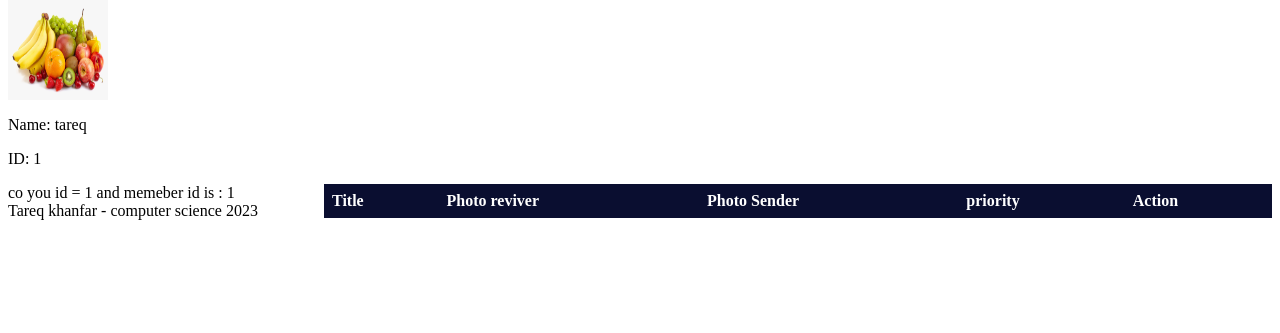
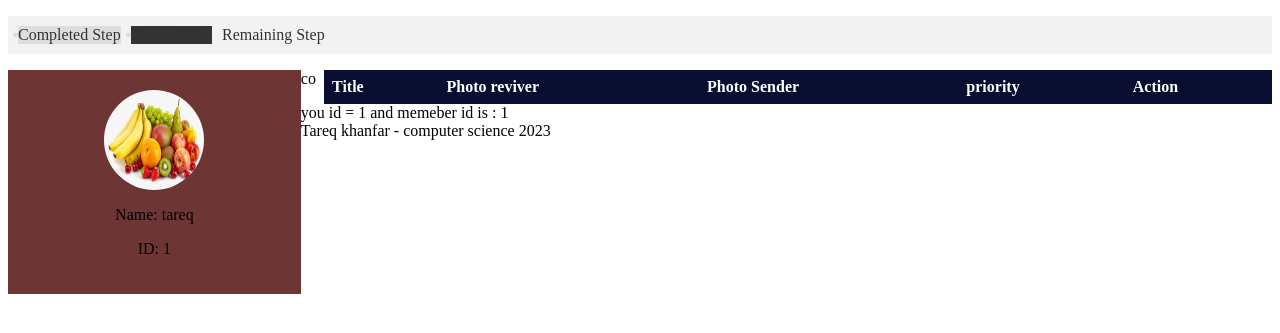
Before and after one commit to tareqkhanfar/TaskSystem, a PHP site: page /Project/home.php in a window 1280 px wide. Shown: the part 183-516 px from the top of the page. Run offline with PHP 8.4, Linux system fonts and the light colour scheme; the visitor is signed in with stand-in values (Sample User, id 1); tables that the repository leaves empty or names only in its code hold one stand-in row (values such as "Sample post"); lists and menus that the app fills with data are empty.

Commit message:
commit_4:49

```diff
--- a/CSS/home.css
+++ b/CSS/home.css
@@ -88,13 +88,63 @@ table {
   background-color: #ffc; /* Change the background color on focus */
 }
 
-.user-info {
+#user-info {
   float: left;
-  width: 25%; /* adjust as needed */  background-color: #f2f2f2;
+  width: 20%;
   padding: 20px;
-  font-size: 14px;
-  font-family: Arial, sans-serif;
+  background-color: #6e3535;
+  text-align: center;
 }
-.user-info img {
+#user-photo {
+  width: 100px;
+  height: 100px;
   border-radius: 50%;
 }
+
+.breadcrumb {
+  list-style: none;
+  display: flex;
+  align-items: center;
+  background-color: #f2f2f2;
+  padding: 10px;
+}
+
+.breadcrumb li {
+  display: inline-block;
+  margin-right: 10px;
+  position: relative;
+}
+
+.breadcrumb li::before {
+  content: "";
+  width: 5px;
+  height: 5px;
+  background-color: #ddd;
+  border-radius: 50%;
+  position: absolute;
+  top: 50%;
+  left: -5px;
+  transform: translateY(-50%);
+}
+
+.breadcrumb li:last-child::before {
+  display: none;
+}
+
+.breadcrumb li a {
+  color: #333;
+  text-decoration: none;
+}
+
+.CP-Step {
+  background-color: #ddd;
+}
+
+.CR-Step {
+  background-color: #333;
+  color: #fff;
+}
+
+.RM-Step a {
+  color: #aaa;
+}
--- a/home.php
+++ b/home.php
@@ -14,17 +14,32 @@
 <head>
     <meta charset="UTF-8">
     <title>Home</title>
-   <link rel = "stylesheet" href="CSS/home.css" >
+   <link rel = "stylesheet" href="./CSS/home.css" >
 </head>
 <body>
 
+
+
 <?php include 'header.php';?>
 
-       <div id="user-info">
+<ul class="breadcrumb">
+  <li class="CP-Step">
+    <a href="#">Completed Step</a>
+  </li>
+  <li class="CR-Step">
+    <a href="#">Current Step</a>
+  </li>
+  <li class="RM-Step">
+    <a href="#">Remaining Step</a>
+  </li>
+</ul>
+
+
+       <asid id="user-info">
     <img src="ImageUsers/<?php echo 'f1.png'; ?>" alt="User Photo" id="user-photo">
     <p>Name: <?php echo 'tareq'; ?></p>
     <p>ID: <?php echo $_SESSION['userID']; ?></p>
-</div>
+</asid>
 
     <?php
 
@@ -39,15 +54,20 @@
 
         foreach ($tasks as $task) {
         echo "<tr>";
+
+        echo ("<form method= 'GET' action = 'Task/ViewDailyTask/viewTask.php' >  ") ;
         echo "<td>" . $task['title'] . "</td>";
-        echo "<td><img src='ImageUsers/".$task['photo'] ."'/></td>";
-        echo "<td><img src='ImageUsers/".$task['photo'] . "'/></td>";
+
+        echo "<td><img src='ImageUsers/".$task['photoReciver'] ."'/></td>";
+        echo "<td><img src='ImageUsers/".$task['photoSender'] . "'/></td>";
         echo "<td>" . $task['priority'] . "</td>";
-
         echo ("<td>" );
-        echo ("<a href= 'update/update.php'> OPEN </a>");
+        echo ("<input type='submit' value = 'OPEN' /> ");
+        echo ("<input type = 'hidden' name = 'taskDaily' value ='{$task['title']}' ") ;
         echo ("<td>" );
         echo "</tr>";
+        echo ("</form> ") ;
+
     }
     echo "</table>";
 
--- a/sqlStatment.php
+++ b/sqlStatment.php
@@ -121,9 +121,9 @@ mysqli_close($conn);
 
 public static function getMyDailyTasks () {
     include 'dp.php' ;
-    $query = " select title , photo  , priority , assigned_by , status from task join member_details mb on (assigned_to = ". $_SESSION['member_id'] .")
-    and( assigned_to =  mb.id) where start_date =cast((now()) as date)   " ;
 
+    $query = "  select title , mb.photo as photoReciver , m2.photo as photoSender , priority , assigned_by , status from task join member_details mb on (assigned_to = ". $_SESSION['member_id'] .")  join member_details m2 on (m2.id = assigned_by)
+    and( assigned_to =  mb.id) where start_date =cast((now()) as date) ;";
 
     if ($conn ->connect_error) {
         // display an error message
@@ -144,6 +144,7 @@ public static function getMyDailyTasks () {
 public static function getMyPendingTask () {
     include 'dp.php' ;
     $query = "select * from task where assigned_to =".$_SESSION['member_id'] ." and status='Pending'";
+
     if ($conn ->connect_error) {
         // display an error message
         die ("error" . $conn->error) ;
@@ -234,6 +235,7 @@ public static function getMySendingTask () {
 public static function getTaskByTitle ($title) {
     include 'dp.php' ;
     $query = "select * from task where title = '$title'" ;
+    $query = "    select  title, description, start_date, end_date, priority  , status, mb.name as assignedReciver  , m2.name assignedSender ,  mb.photo as photoReciver , m2.photo as photoSender from task  join member_details mb on (mb.id = assigned_to)  join member_details m2 on (m2.id = assigned_by) where title = '$title';" ;
     if ($conn ->connect_error) {
         // display an error message
         die ("error" . $conn->error) ;
@@ -246,7 +248,7 @@ public static function getTaskByTitle ($title) {
         $tasks[] = $row ;
       }
   }
-  return $tasks ;
+  return $tasks[0] ;
 }
 
 public static function setTaskToActive($title) {
@@ -292,12 +294,15 @@ public static function setTaskToLate() {
 
 }
 
-public static function searchEngin ($startDate , $EndDate , $MemberID , $priority , $status) {
+public static function searchEngin ($startDate , $EndDate , $MemberID , $priority , $status , $sortBy) {
     include 'dp.php' ;
-    $query = "select title, description, start_date, end_date, priority, assigned_to,assigned_by, member.name, status
 
-    from task join member_details member on (member.id = $MemberID) and (member.id = assigned_to)
-      where start_date = '$startDate' and end_date='$EndDate' and priority = $priority and status = '$status'" ;
+
+      $query=  "select title, description, start_date, end_date, priority, assigned_to,assigned_by, member.name as assignedToName  , m2.name assignedBYName , status
+
+      from task join member_details member on (member.id = $MemberID) and (member.id = assigned_to) join member_details m2 on (m2.id = assigned_by)
+        where start_date = '$startDate' and end_date='$EndDate' and priority = $priority and status = '$status' {$sortBy} " ;
+
     if ($conn ->connect_error) {
         // display an error message
         die ("error" . $conn->error) ;
@@ -393,9 +398,17 @@ else {
 return $count ;
 }
 
+public static function updateTheStatusByID ($title , $status) {
+  //include 'dp.php' ;
+
+ //$sql =  "update task set status = '$status' where title = '$title'; " ;
+
+}
 
 
 }
 
 
+
+
 ?>
```
Also changed, not shown: Search/search.css (+16 -0 lines), Search/search.php (+33 -8 lines), Task/ViewDailyTask/style.css (added, +62 -0 lines), Task/ViewDailyTask/viewTask.php (added, +49 -0 lines), 2 other files.
